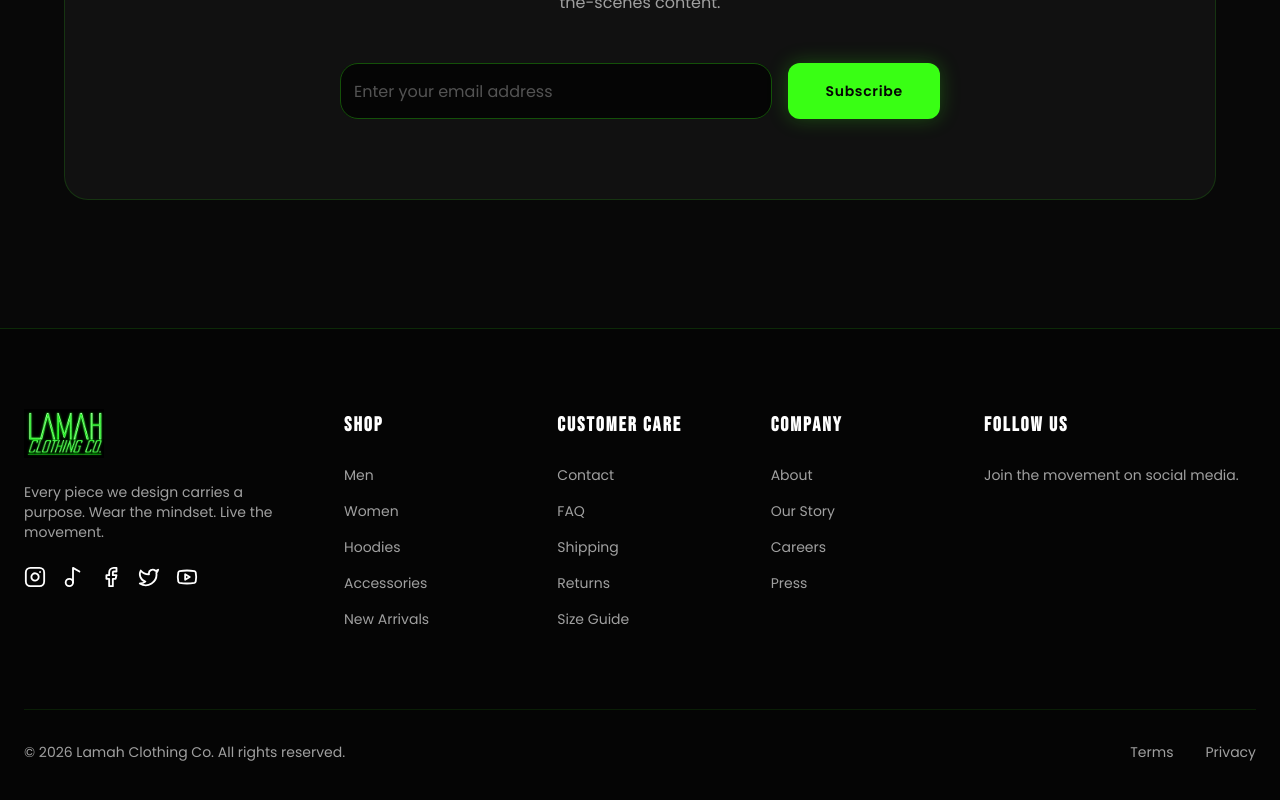
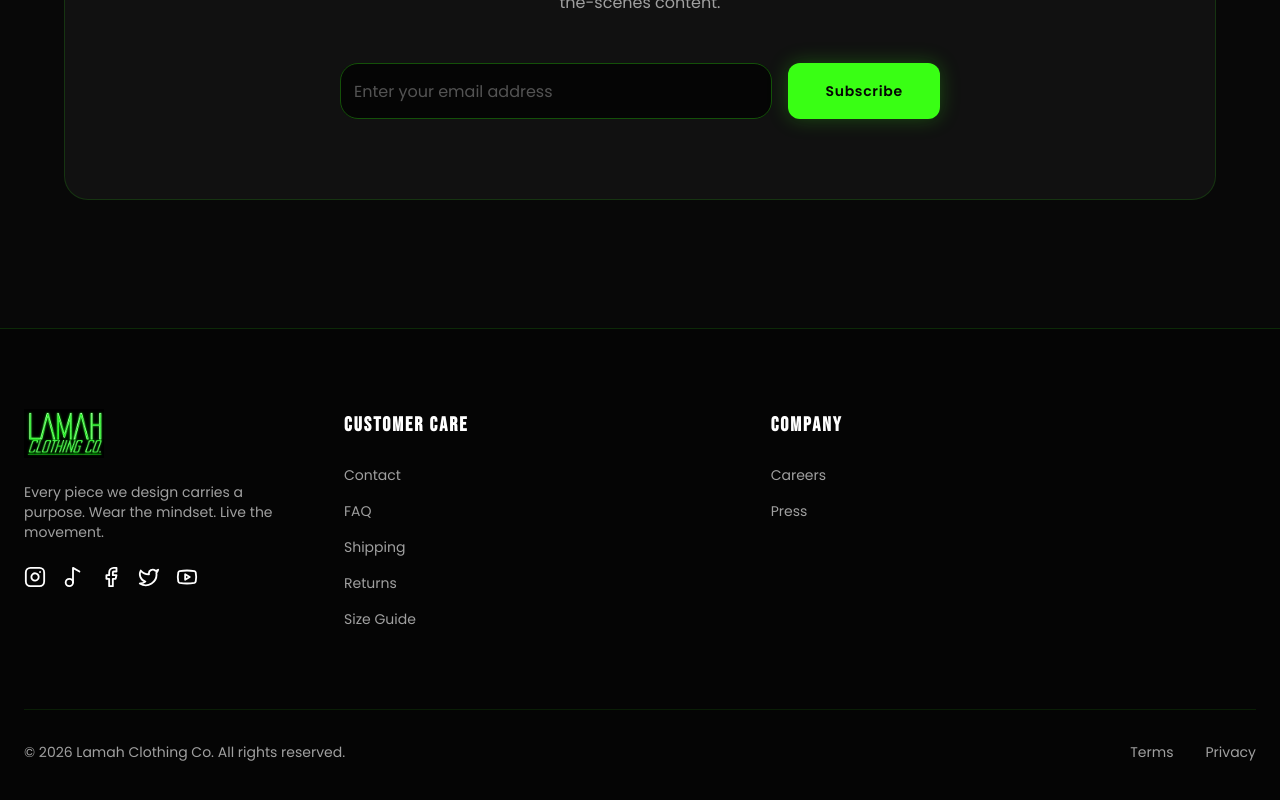
Before and after one commit to Ganderlu/lamah, a Next.js app: page / in a window 1280 px wide. Shown: the part 2558-3358 px from the top of the page. Built offline with nearby package versions, Linux system fonts and the light colour scheme; no server answers; the database is empty.

Commit message:
Update Footer: remove Shop column, About/Our Story links, and Follow Us column

```diff
--- a/components/Footer.tsx
+++ b/components/Footer.tsx
@@ -54,50 +54,8 @@ export default function Footer() {
             </Stack>
           </Grid>
 
-          {/* Column 2: Shop */}
-          <Grid item xs={12} sm={6} md={2}>
-            <Typography
-              variant="h6"
-              sx={{
-                fontFamily: "Bebas Neue, cursive",
-                color: "#fff",
-                mb: 3,
-                letterSpacing: "0.1em",
-              }}
-            >
-              Shop
-            </Typography>
-            <Stack spacing={2}>
-              <Link href="/men" passHref style={{ textDecoration: "none" }}>
-                <Typography variant="body2" sx={{ color: "#A0A0A0", "&:hover": { color: "#39FF14" } }}>
-                  Men
-                </Typography>
-              </Link>
-              <Link href="/women" passHref style={{ textDecoration: "none" }}>
-                <Typography variant="body2" sx={{ color: "#A0A0A0", "&:hover": { color: "#39FF14" } }}>
-                  Women
-                </Typography>
-              </Link>
-              <Link href="/hoodies" passHref style={{ textDecoration: "none" }}>
-                <Typography variant="body2" sx={{ color: "#A0A0A0", "&:hover": { color: "#39FF14" } }}>
-                  Hoodies
-                </Typography>
-              </Link>
-              <Link href="/accessories" passHref style={{ textDecoration: "none" }}>
-                <Typography variant="body2" sx={{ color: "#A0A0A0", "&:hover": { color: "#39FF14" } }}>
-                  Accessories
-                </Typography>
-              </Link>
-              <Link href="/new-arrivals" passHref style={{ textDecoration: "none" }}>
-                <Typography variant="body2" sx={{ color: "#A0A0A0", "&:hover": { color: "#39FF14" } }}>
-                  New Arrivals
-                </Typography>
-              </Link>
-            </Stack>
-          </Grid>
-
-          {/* Column 3: Customer Care */}
-          <Grid item xs={12} sm={6} md={2}>
+          {/* Column 2: Customer Care */}
+          <Grid item xs={12} sm={6} md={4}>
             <Typography
               variant="h6"
               sx={{
@@ -138,8 +96,8 @@ export default function Footer() {
             </Stack>
           </Grid>
 
-          {/* Column 4: Company */}
-          <Grid item xs={12} sm={6} md={2}>
+          {/* Column 3: Company */}
+          <Grid item xs={12} sm={6} md={4}>
             <Typography
               variant="h6"
               sx={{
@@ -152,16 +110,6 @@ export default function Footer() {
               Company
             </Typography>
             <Stack spacing={2}>
-              <Link href="/about" passHref style={{ textDecoration: "none" }}>
-                <Typography variant="body2" sx={{ color: "#A0A0A0", "&:hover": { color: "#39FF14" } }}>
-                  About
-                </Typography>
-              </Link>
-              <Link href="/our-story" passHref style={{ textDecoration: "none" }}>
-                <Typography variant="body2" sx={{ color: "#A0A0A0", "&:hover": { color: "#39FF14" } }}>
-                  Our Story
-                </Typography>
-              </Link>
               <Link href="/careers" passHref style={{ textDecoration: "none" }}>
                 <Typography variant="body2" sx={{ color: "#A0A0A0", "&:hover": { color: "#39FF14" } }}>
                   Careers
@@ -173,24 +121,6 @@ export default function Footer() {
                 </Typography>
               </Link>
             </Stack>
-          </Grid>
-
-          {/* Column 5: Social */}
-          <Grid item xs={12} sm={6} md={3}>
-            <Typography
-              variant="h6"
-              sx={{
-                fontFamily: "Bebas Neue, cursive",
-                color: "#fff",
-                mb: 3,
-                letterSpacing: "0.1em",
-              }}
-            >
-              Follow Us
-            </Typography>
-            <Typography variant="body2" sx={{ color: "#A0A0A0" }}>
-              Join the movement on social media.
-            </Typography>
           </Grid>
         </Grid>
 
```
